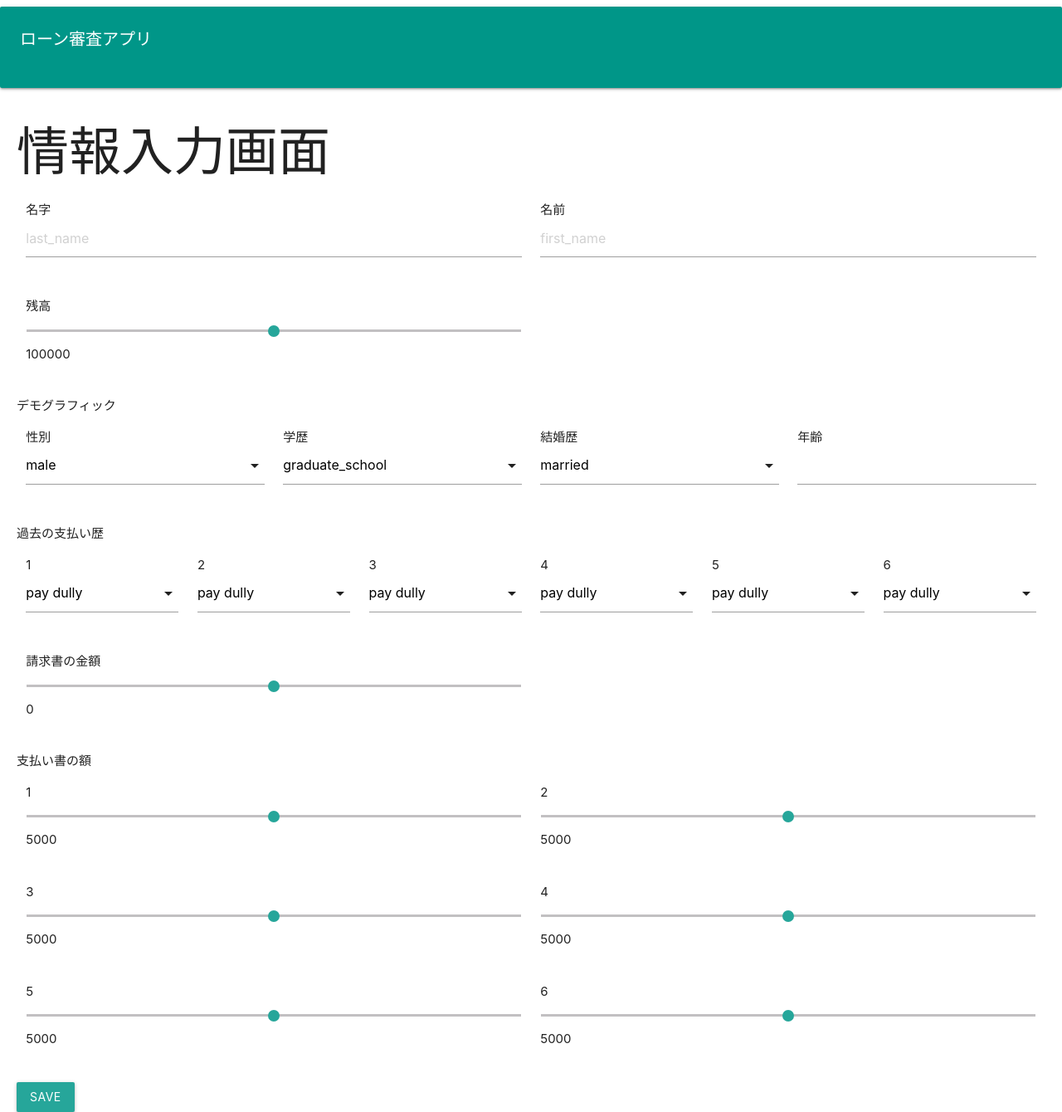
After one commit to koichiromikami/demo_app, a Django app: page /input_form in a window 1280 px wide. The commit adds this page. Shown: the whole page at 83% size. Run offline with Django 3.2, Linux system fonts and the light colour scheme; parts of the project's set-up code (start-up, migrations or seed data) failed here and were passed over.

Commit message:
add base, input_form, result, hisotry page

```diff
--- /dev/null
+++ b/demo_app/forms.py
@@ -0,0 +1,26 @@
+from django import forms
+from .models import Customers
+
+from django.forms.widgets import NumberInput
+
+class RangeInput(NumberInput):
+    input_type = "range"
+    input_output = "document.getElementById('output').value=this.value"
+
+class InputForm(forms.ModelForm):
+    limit_balance = forms.IntegerField(widget=RangeInput(), min_value=0, max_value=200000)
+    bill_amt_1 = forms.IntegerField(widget=RangeInput(), min_value=-200000, max_value=100000)
+    pay_amt_1 = forms.IntegerField(widget=RangeInput(), min_value=0, max_value=10000)
+    pay_amt_2 = forms.IntegerField(widget=RangeInput(), min_value=0, max_value=10000)
+    pay_amt_3 = forms.IntegerField(widget=RangeInput(), min_value=0, max_value=10000)
+    pay_amt_4 = forms.IntegerField(widget=RangeInput(), min_value=0, max_value=10000)
+    pay_amt_5 = forms.IntegerField(widget=RangeInput(), min_value=0, max_value=10000)
+    pay_amt_6 = forms.IntegerField(widget=RangeInput(), min_value=0, max_value=10000)
+
+    class Meta:
+        model=Customers
+        exclude = ["id","result","proba","comment","registered_date"]
+        widgets = {
+        "last_name":forms.TextInput(attrs={"placeholder":"last_name"}),
+        "first_name":forms.TextInput(attrs={"placeholder":"first_name"}),
+        }
--- /dev/null
+++ b/demo_app/templates/demo_app/base.html
@@ -0,0 +1,32 @@
+<!DOCTYPE html>
+<html lang="ja" dir="ltr">
+  <head>
+    <meta charset="utf-8">
+    <!-- Compiled and minified CSS -->
+    <link rel="stylesheet" href="https://cdnjs.cloudflare.com/ajax/libs/materialize/1.0.0/css/materialize.min.css">
+
+    <!-- Compiled and minified JavaScript -->
+    <script src="https://cdnjs.cloudflare.com/ajax/libs/materialize/1.0.0/js/materialize.min.js"></script>
+
+    <title>{% block title%}Demo_app ローン審査{% endblock %}</title>
+  </head>
+
+  <body>
+    <div class="col s12 card-panel teal leghten-2">
+      <div class="row">
+        <span class="white-text col s6" style="font-size: 20px;">
+          <a href="/" style="color:white">
+            ローン審査アプリ
+          </a>
+        </span>
+      </div>
+    </div>
+
+    <div class="contents" style = "margin:0 20px">
+      {% block content%}
+
+      {% endblock %}
+    </div>
+
+  </body>
+</html>
--- /dev/null
+++ b/demo_app/templates/demo_app/input_form.html
@@ -0,0 +1,149 @@
+{% extends 'demo_app/base.html' %}
+
+{% block content %}
+    <h1>情報入力画面</h1>
+      <form method="POST" class="register-form" action="input_form">{% csrf_token %}
+
+<!-- 名前セクション -->
+        <div class="row" style="margin-bottom:40px">
+          <div class="range col s6">
+            名字
+            {{ form.last_name }}
+          </div>
+          <div class="range col s6">
+            名前
+            {{ form.first_name }}
+          </div>
+        </div>
+
+<!-- 残高 -->
+        <div class="row" style="margin-bottom:40px">
+          <div class="range col s6">
+            残高
+            {{ form.limit_balance }}
+            <span>100000</span>
+          </div>
+        </div>
+
+<!-- 性別、学歴、結婚歴、年齢セクション -->
+      <p>デモグラフィック</p>
+        <div class="row" style="margin-bottom:40px">
+          <div class="range col s3">
+            性別
+            {{ form.sex }}
+          </div>
+          <div class="range col s3">
+            学歴
+            {{ form.education }}
+          </div>
+          <div class="range col s3">
+            結婚歴
+            {{ form.marriage }}
+          </div>
+          <div class="range col s3">
+            年齢
+            {{ form.age }}
+          </div>
+        </div>
+
+<!-- 過去の支払い歴 -->
+      <p>過去の支払い歴</p>
+        <div class="row" style="margin-bottom:40px">
+
+          <div class="range col s2">
+            1
+            {{ form.pay_0 }}
+          </div>
+          <div class="range col s2">
+            2
+            {{ form.pay_2 }}
+          </div>
+          <div class="range col s2">
+            3
+            {{ form.pay_3 }}
+          </div>
+          <div class="range col s2">
+            4
+            {{ form.pay_4 }}
+          </div>
+          <div class="range col s2">
+            5
+            {{ form.pay_5 }}
+          </div>
+          <div class="range col s2">
+            6
+            {{ form.pay_6 }}
+          </div>
+        </div>
+
+<!-- 請求書 -->
+        <div class="row" style="margin-bottom:40px">
+          <div class="range col s6">
+            請求書の金額
+            {{ form.bill_amt_1 }}
+            <span>0</span>
+          </div>
+        </div>
+
+<!-- 支払い書の額 -->
+      <p>支払い書の額</p>
+        <div class="row" style="margin-bottom:40px">
+          <div class="range col s6">
+            1
+            {{ form.pay_amt_1 }}
+            <span>5000</span>
+          </div>
+          <div class="range col s6">
+            2
+            {{ form.pay_amt_2 }}
+            <span>5000</span>
+          </div>
+        </div>
+        <div class="row" style="margin-bottom:40px">
+          <div class="range col s6">
+            3
+            {{ form.pay_amt_3 }}
+            <span>5000</span>
+          </div>
+          <div class="range col s6">
+            4
+            {{ form.pay_amt_4 }}
+            <span>5000</span>
+          </div>
+        </div>
+        <div class="row" style="margin-bottom:40px">
+          <div class="range col s6">
+            5
+            {{ form.pay_amt_5 }}
+            <span>5000</span>
+          </div>
+          <div class="range col s6">
+            6
+            {{ form.pay_amt_6 }}
+            <span>5000</span>
+          </div>
+        </div>
+
+
+      <button type="submit" class="save btn btn-default">Save</button>
+    </form>
+
+<script type="text/javascript">
+// Materializeの使用でselectが表示されない設定を初期化
+  M.AutoInit();
+
+// Sliderの値を表示する
+ 　var elem = document.getElementsByClassName('range');
+　 var rangeValue = function (elem, target) {
+　 　　return function(evt){
+　　　 　　target.innerHTML = elem.value;
+ 　　　}
+　 }
+　 for(var i = 0, max = elem.length; i < max; i++){
+ 　　　bar = elem[i].getElementsByTagName('input')[0];
+ 　　　target = elem[i].getElementsByTagName('span')[0];
+　　　 bar.addEventListener('input', rangeValue(bar, target));
+　 }
+</script>
+
+{% endblock %}
--- a/demo_app/urls.py
+++ b/demo_app/urls.py
@@ -2,5 +2,8 @@ from django.urls import path
 from . import views
 
 urlpatterns = [
-    path("", views.index, name="index")
+    path("", views.index, name="index"),
+    path("input_form", views.input_form, name="input_form"),
+    path("result", views.result, name="result"),
+    path('history', views.history, name='history'),
 ]
--- a/demo_app/views.py
+++ b/demo_app/views.py
@@ -1,4 +1,64 @@
-from django.shortcuts import render
+from django.shortcuts import render, redirect
+from .forms import InputForm
+from .models import Customers
+from sklearn.externals import joblib
+import numpy as np
+
+# 必ずここにおく
+loaded_model = joblib.load("demo_app/demo_model.pkl")
 
 def index(request):
     return render(request, "demo_app/index.html", {})
+
+def input_form(request):
+    if request.method=="POST":
+        form = InputForm(request.POST)
+        if form.is_valid():
+            form.save() # 入力された値を保存
+            return redirect("result")
+
+
+    else:
+        form = InputForm()
+        return render(request, "demo_app/input_form.html", {"form":form})
+
+def result(request):
+    # DB からデータを取得
+    _data = Customers.objects.order_by("id").reverse().values_list('limit_balance', 'sex', 'education', 'marriage', 'age', 'pay_0', 'pay_2', 'pay_3', 'pay_4', 'pay_5', 'pay_6', 'bill_amt_1', 'pay_amt_1', 'pay_amt_2', 'pay_amt_3', 'pay_amt_4', 'pay_amt_5', 'pay_amt_6')
+    x = np.array([_data[0]])
+    y = loaded_model.predict(x)
+    y_proba = loaded_model.predict_proba(x)
+    y_proba = y_proba * 100
+
+    # 結果に基づいてコメントを返す
+    if y[0] == 0:
+        if y_proba[0][y[0]] > 0.75:
+            comment = 'この方への貸し出しは危険です'
+        else:
+            comment = 'この方への貸し出しは要検討です'
+    else:
+        if y_proba[0][y[0]] > 0.75:
+            comment = 'この方への貸し出しは全く問題ありません'
+        else:
+            comment = 'この方への貸し出しは問題ないでしょう'
+
+    # 推論結果の保存
+    customer = Customers.objects.order_by("id").reverse()[0]
+    customer.result = y[0]
+    customer.proba = y_proba[0][y[0]]
+    customer.comment = comment
+    customer.save()
+
+    return render(request, "demo_app/result.html", {"y":y[0],'y_proba':round(y_proba[0][y[0]], 2),'comment':comment})
+
+def history (request):
+    if request.method == "POST":
+        d_id = request.POST
+        d_customer = Customers.objects.filter(id = d_id["d_id"])
+        d_customer.delete()
+        customers = Customers.objects.all() # 顧客データの取得
+        return render(request, 'demo_app/history.html', {'customers':customers})
+
+    else:
+        customers = Customers.objects.all() # 顧客データの取得
+        return render(request, 'demo_app/history.html', {'customers':customers})
```
Also changed, not shown: demo_app/templates/demo_app/history.html (added, +34 -0 lines), demo_app/templates/demo_app/index.html (+7 -10 lines), demo_app/templates/demo_app/result.html (added, +29 -0 lines), 1 other file.
